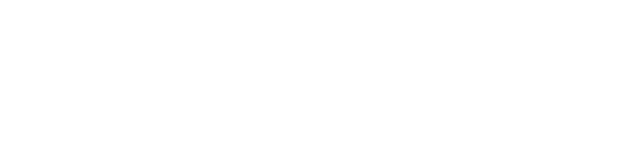
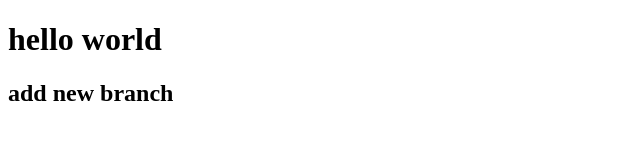
Before and after one commit to caubenondo/first-day-demo, a plain HTML site: page index.html in a window 1280 px wide. Shown: the whole page, without its empty margins (0-640 px from the left). Drawn offline with Linux system fonts and the light colour scheme.

Commit message:
add h2 in header

```diff
--- a/index.html
+++ b/index.html
@@ -7,6 +7,9 @@
     <title>Document</title>
 </head>
 <body>
-
+    <h1>hello world</h1>
+    <header>
+        <h2>add new branch</h2>
+    </header>
 </body>
 </html>
```
